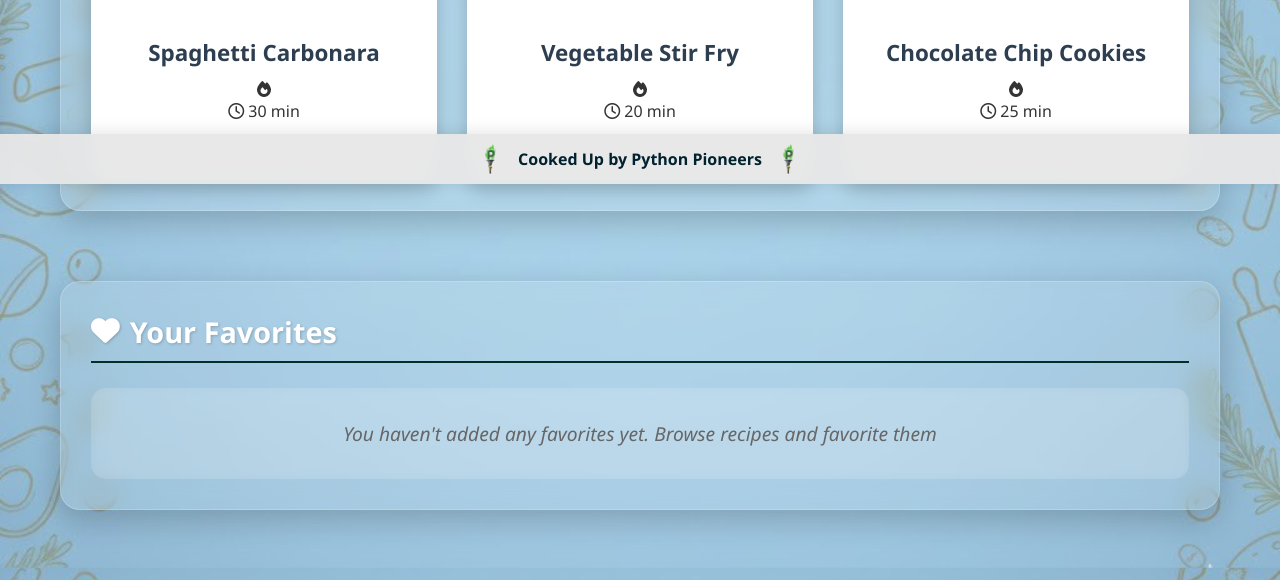
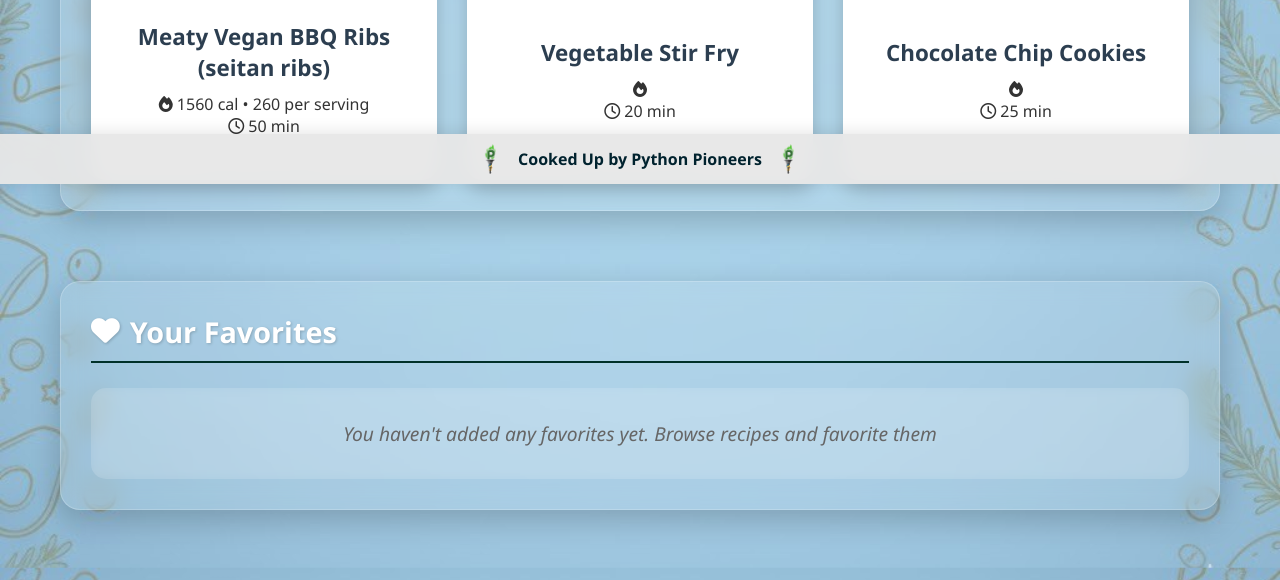
Before and after one commit to Gabberz320/Python_pantry, a Flask app: page / in a window 1280 px wide. Shown: the part 616-1196 px from the top of the page. Run offline with Flask 3, Linux system fonts and the light colour scheme.

Commit message:
css and put in my recipe card

```diff
--- a/static/script.js
+++ b/static/script.js
@@ -4,12 +4,14 @@
         const mockRecipes = [
             {
                 id: 1,
-                title: "Spaghetti Carbonara",
-                cook_time: "30 min",
-                image: "https://images.unsplash.com/photo-1588013273468-315fd88ea34c?ixlib=rb-4.0.3&ixid=M3wxMjA3fDB8MHxwaG90by1wYWdlfHx8fGVufDB8fHx8fA%3D%3D&auto=format&fit=crop&w=1169&q=80",
-                link: "https://example.com/recipe1",
-                ingredients: ["pasta", "eggs", "bacon", "cheese"],
-                summary: "A classic Italian pasta dish with a creamy egg sauce, crispy bacon, and Parmesan cheese. Simple ingredients create an incredibly flavorful meal."
+                title: "Meaty Vegan BBQ Ribs (seitan ribs)",
+                cook_time: "50 min",
+                image: "https://www.myplantifulcooking.com/wp-content/uploads/2021/10/vegan-bbq-ribs-chopping-board.jpg",
+                link: "https://www.myplantifulcooking.com/vegan-seitan-ribs/",
+                ingredients: ["BBQ sauce", "vital wheat gluten", "liquid smoke", "tahini", "soy sauce", "nutritional yeast", "spices"],
+                summary: "Packed with flavor and has a succulent, meaty texture. Easy to prepare, these seitan ribs are also packed with protein and incredibly satisfying.",
+                calories: 1560,
+                servings: 6
             },
             {
                 id: 2,
--- a/static/styles.css
+++ b/static/styles.css
@@ -880,3 +880,16 @@ body.sidebar-open .main-content {
   50% { background-color: #fff4cc; }
   100% { background-color: #f0f0f0; }
 }
+
+/*spacing out Ingredients Selected: section*/
+#selected-ingredients-container,
+label[for="selected-ingredients-container"],
+.ingredients-section h4,
+.ingredients-section label {
+    margin-top: 1.5rem;
+    display: block;
+}
+
+#clear-ingredients {
+    margin-top: 0.75rem;
+}
```
